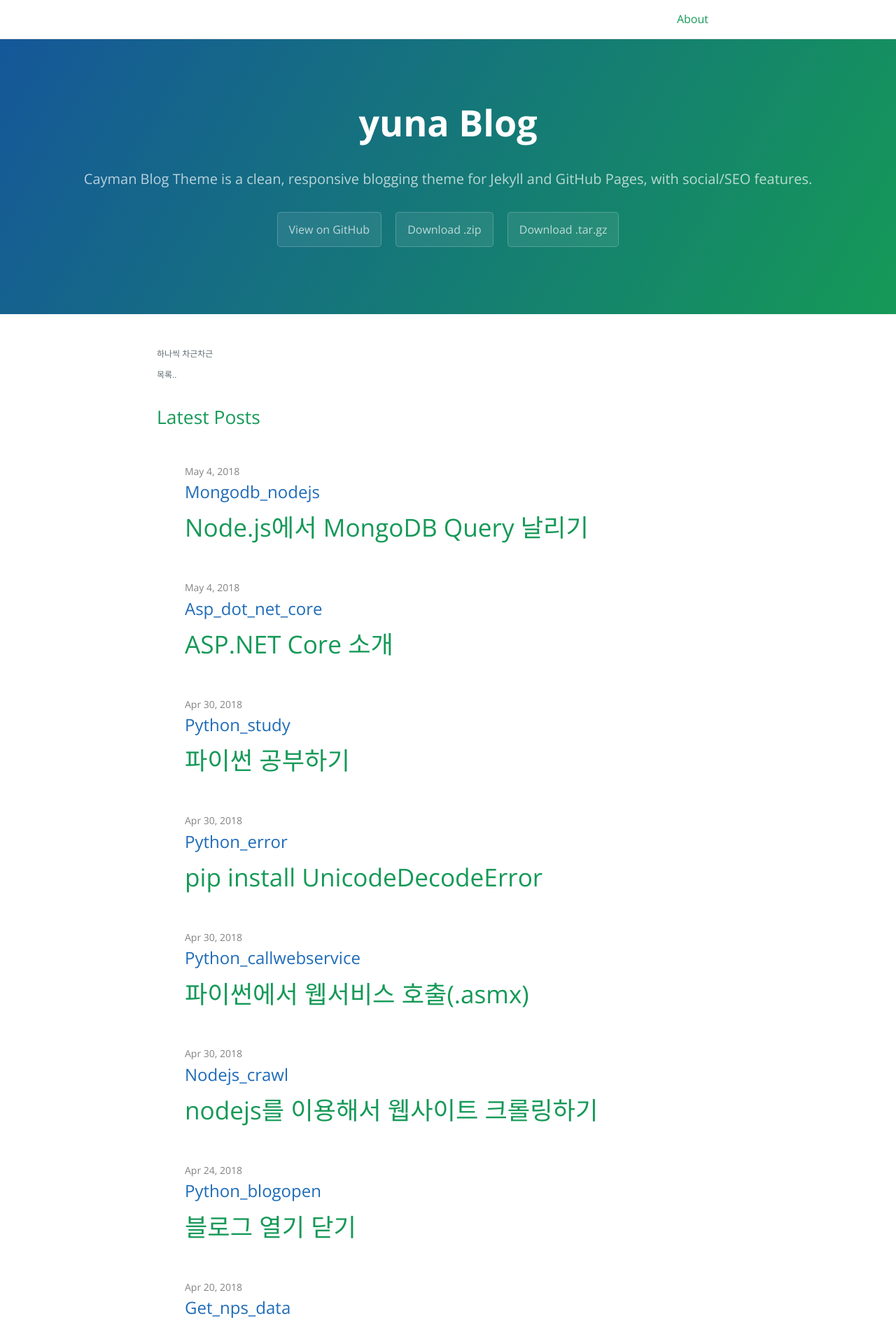
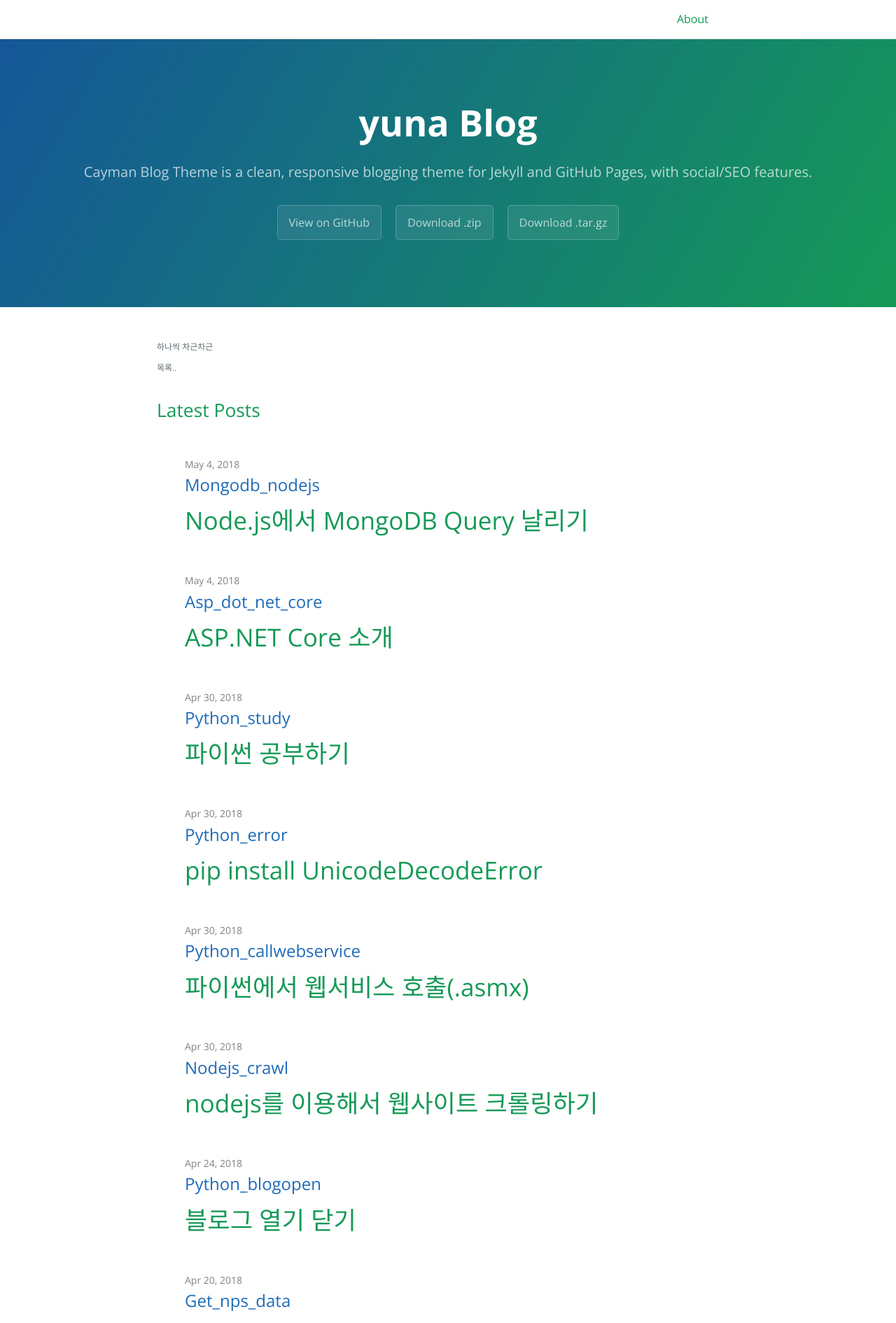
Before and after one commit to zzingyuna/test_site.github.io, a Jekyll site: the page built from index.md, in a window 1280 px wide. Shown: the top 1891 px of the page at 70% size. Built offline with Jekyll 4.4.1, drawn with Linux system fonts in a browser that asks for light colours.

Commit message:
Update default.html

```diff
--- a/_layouts/default.html
+++ b/_layouts/default.html
@@ -49,7 +49,7 @@
 
     <section class="page-header">
       <h1 class="project-name">{{ page-title }}</h1>
-      <h4 class="project-tagline">{{ page-tagline }}</h4>
+      <h2 class="project-tagline">{{ page-tagline }}</h2>
       {% if page.layout == 'home' and site.github.is_project_page %}
           <a href="{{ site.github.repository_url }}" class="btn">View on GitHub</a>
         {% if site.show_downloads %}
@@ -59,7 +59,7 @@
       {% endif %}
       <!-- Post tagline -->
       {% if page.layout == 'post' %}
-        <h2 class="project-date">
+        <h4 class="project-date">
         <time datetime="{{ page.date | date_to_xmlschema }}" itemprop="datePublished">
           {% assign date_format = site.cayman-blog.date_format | default: "%b %-d, %Y" %}
           {{ page.date | date: date_format }}
@@ -68,7 +68,7 @@
         {% if page_author %}
           • <span itemprop="author" itemscope itemtype="http://schema.org/Person"><span itemprop="name">{{ page_author }}</span></span>
         {% endif %}
-        </h2>
+        </h4>
       {% endif %}
       <!-- End: Post tagline -->
     </section>
```
